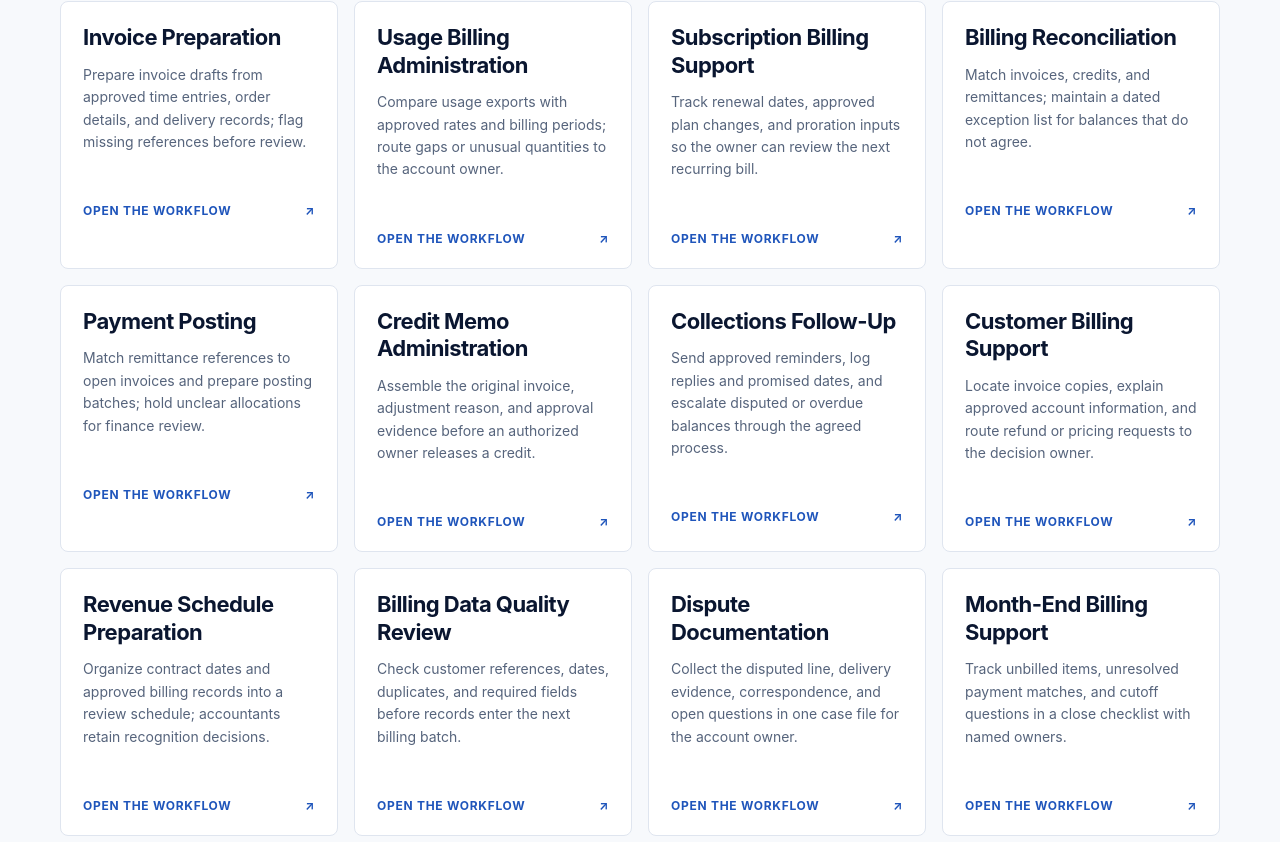
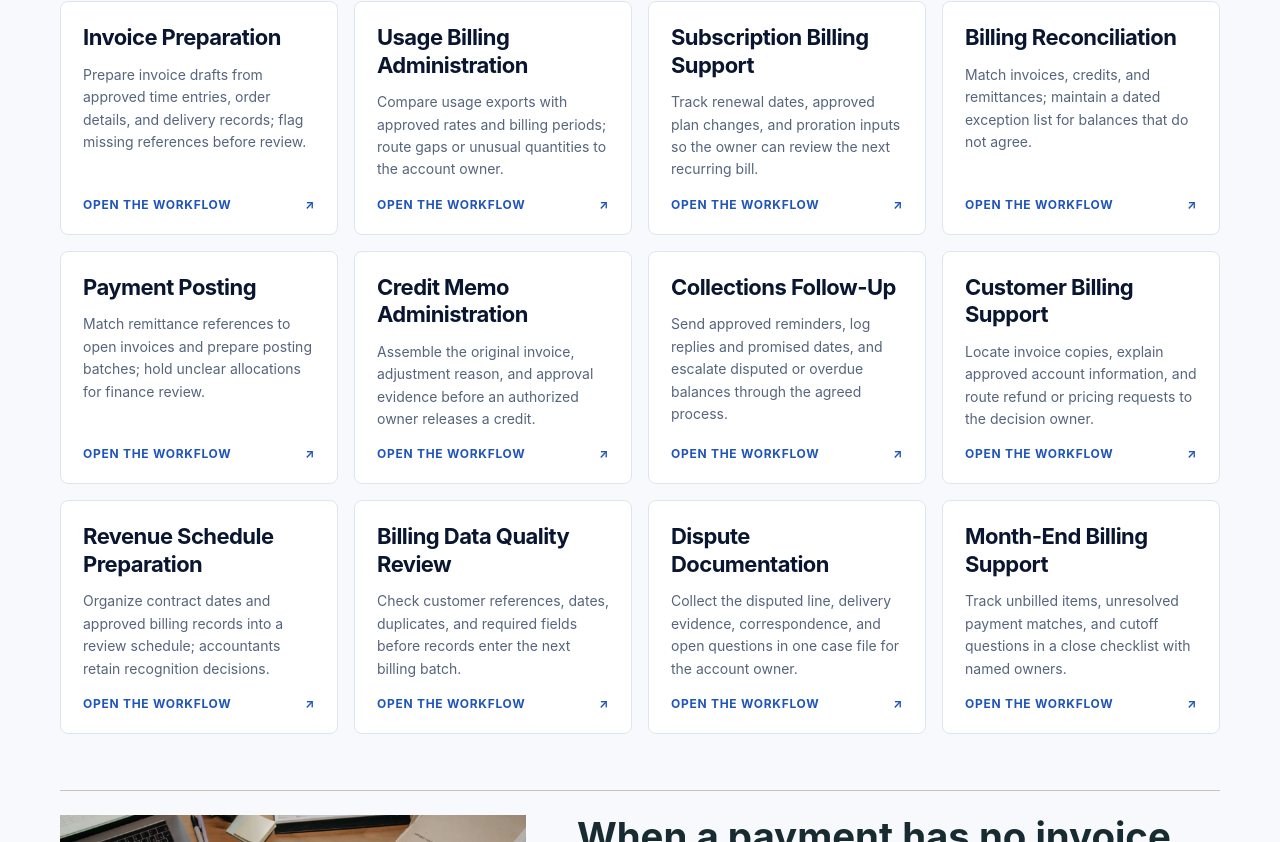
Before and after one commit to coolifystealthagents/outsourcedbillingservices, a Next.js app: page / in a window 1280 px wide. Shown: the part 778-1620 px from the top of the page. Built offline with nearby package versions, Linux system fonts and the light colour scheme.

Commit message:
Remove stacked service card action spacing

```diff
--- a/app/field-design.css
+++ b/app/field-design.css
@@ -161,3 +161,6 @@ body:has(.service-detail) .legit-footer,body:has(.billing-directory) .legit-foot
 
 /* Let launch steps follow their copy rather than a fixed empty height. */
 .billing-home .process-grid>article{min-height:0;height:auto}
+/* Keep card actions aligned without stacked paragraph/link spacing. */
+.billing-home .billing-service>p{margin-bottom:0}
+.billing-home .billing-service>.service-link{margin-top:auto;padding-top:16px}
```
